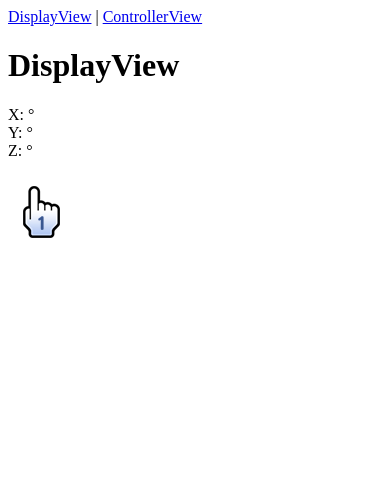
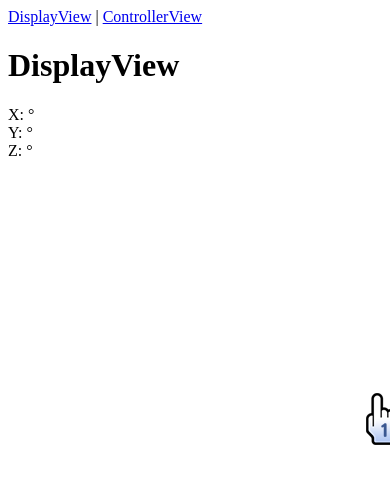
Before and after one commit to konaraddi/web-riimote, a Vue app in the folder client/: page /#/ in a window 390 px wide. Shown: the top 484 px of the page. Built offline with nearby package versions, Linux system fonts and the light colour scheme; no server answers.

Commit message:
:tada: User can move the wii cursor using their smartphone, update README
Right now it only handles one user and the user must be in a specific spot relative to the displayview on an external device when the first load the controllerview on their smartphone (i.e. no end user calibration yet)

```diff
--- a/client/src/components/WiiCursor.vue
+++ b/client/src/components/WiiCursor.vue
@@ -1,18 +1,40 @@
 <template>
 <div>
-<img src="../assets/wii_cursor.png" alt="Wii Cursor" :style="{transform: 'rotate(' + rotation + 'deg)'}">
+<img
+  src="../assets/wii_cursor.png"
+  alt="Wii Cursor"
+  :style="orientationAndPositionStyle">
 </div>
 </template>
 <script>
 export default {
   name: 'WiiCursor',
   props: {
-    rotation: Number
+    // properties of the cursor
+    // defines the orientation and position
+    rotation: Number,
+    xAxisPosition: Number, // 0 - 100 (percentage)
+    yAxisPosition: Number // 0 - 100 (percentage)
+  },
+  computed: {
+    orientationAndPositionStyle() {
+      return {
+        transform: 'rotate(' + this.rotation + 'deg)',
+        top: this.yAxisPosition + '%',
+        left: this.xAxisPosition + '%'
+      }
+    }
   }
 }
 </script>
 <style scoped>
 img {
-  margin: 4px;
+  position: fixed;
+  /*
+  The below is to offset for the image's width and length
+  so that a `top: 50%` and `left: 50%` will center the image.
+  */
+  margin-top: -2.2rem;
+  margin-left: -2.2rem;
 }
 </style>
--- a/client/src/views/ControllerView.vue
+++ b/client/src/views/ControllerView.vue
@@ -1,12 +1,7 @@
 <template>
 <div>
 <h1>ControllerView</h1>
-<h3>Supports device orientation: {{deviceOrientationSupported}}</h3>
-<CoordinatesDisplay
-  :xAxisDegrees = 'xAxisDegrees'
-  :yAxisDegrees = 'yAxisDegrees'
-  :zAxisDegrees = 'zAxisDegrees'
-/>
+<h3>Supports device orientation: <mark>{{deviceOrientationSupported}}</mark></h3>
 </div>
 </template>
 
@@ -29,6 +24,9 @@ export default {
   data() {
     return {
       deviceOrientationSupported: false,
+
+      // using Euler angles
+      // see https://developers.google.com/web/fundamentals/native-hardware/device-orientation/
       xAxisDegrees: null, // -180 to 180
       yAxisDegrees: null, // -90 to 90
       zAxisDegrees: null // 0 to 360
--- a/client/src/views/DisplayView.vue
+++ b/client/src/views/DisplayView.vue
@@ -6,13 +6,17 @@
   :yAxisDegrees = 'yAxisDegrees'
   :zAxisDegrees = 'zAxisDegrees'
 />
-<WiiCursor :rotation='yAxisDegrees * 2'/>
+<WiiCursor
+  :rotation='yAxisDegrees * 2'
+  :xAxisPosition="cursor_xAxisPosition"
+  :yAxisPosition="cursor_yAxisPosition"
+/>
 </div>
 </template>
 
 <script>
 import CoordinatesDisplay from "../components/CoordinatesDisplay.vue";
-import WiiCursor from '../components/WiiCursor.vue'
+import WiiCursor from "../components/WiiCursor.vue";
 
 export default {
   name: "DisplayView",
@@ -21,7 +25,7 @@ export default {
     WiiCursor
   },
   mounted() {
-    // starts listening for events on socket
+    // start listening for Euler angles from ControllerView
     this.$socket.on("COORDINATES", data => {
       this.xAxisDegrees = data.x;
       this.yAxisDegrees = data.y;
@@ -34,6 +38,29 @@ export default {
       yAxisDegrees: null,
       zAxisDegrees: null
     };
+  },
+  computed: {
+    // TODO require calibration from user's end
+    // right now this is hardcoded...
+
+    // cursor's x and y position range from 0 to 100
+    // where (50,50) is the center of the screen
+    cursor_xAxisPosition() {
+      // computed using zAxisDegrees
+      let z = this.zAxisDegrees;
+      z = z > 110 ? 110 : z;
+      z = z < 70 ? 70 : z;
+      z -= 70 // 40 > z > 0
+      return 100 - Math.round(z / 40 * 100);
+    },
+    cursor_yAxisPosition() {
+      // computed using xAxisDegrees
+      let x = this.xAxisDegrees
+      x = x > 20 ? 20 : x
+      x = x < -20 ? -20 : x
+      x += 20 // 40 > z > 0
+      return 100 - Math.round(x / 40 * 100);
+    }
   }
 };
 </script>
```
Also changed, not shown: 1 other file (tests, documents, lock files or other folders).
